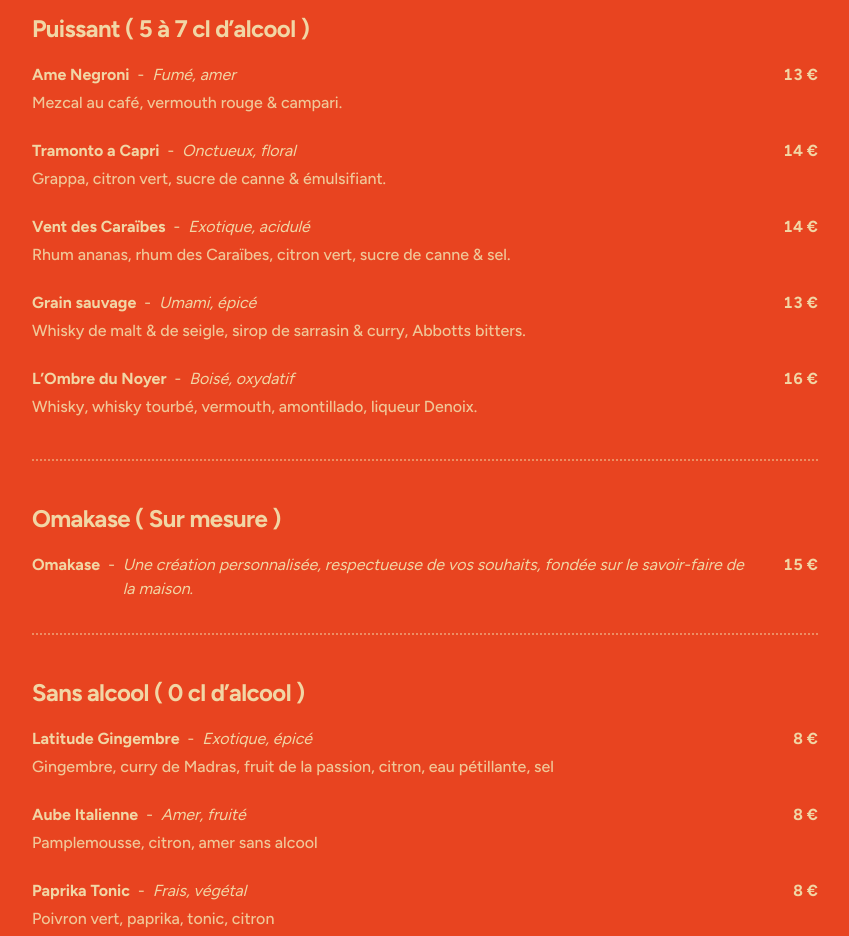
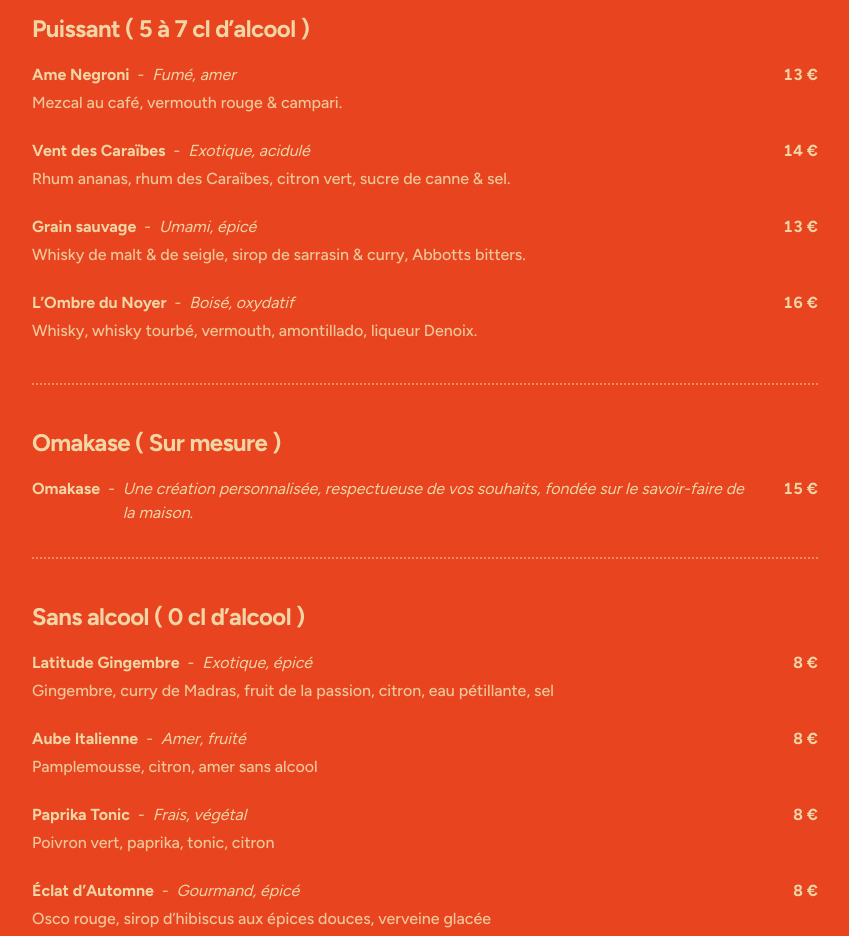
Before and after one commit to MisterPingouin/olme-site, a Next.js app: page / in a window 1280 px wide. Shown: the part 1660-2596 px from the top of the page, without its empty margins (32-881 px from the left). Built offline with nearby package versions, Linux system fonts and the light colour scheme.

Commit message:
update content

```diff
--- a/src/app/data/content.tsx
+++ b/src/app/data/content.tsx
@@ -62,6 +62,11 @@ export const SOFTS: SoftItem[] = [
   price: 5,
   sizeCl: 33,
 },
+  {
+    name: "Uma - Orangeade Bio",
+    price: 6,
+    sizeCl: 33,
+  },
   {
     name: "Uma - Ginger Beer Bio",
     price: 6,
@@ -236,11 +241,11 @@ export const MIXO_SECTIONS: CocktailSection[] = [
   notes: "Fumé, amer — Mezcal au café, vermouth rouge & campari.",
   price: 13,
 },
-      {
-        name: "Tramonto a Capri",
-        notes: "Onctueux, floral — Grappa, citron vert, sucre de canne & émulsifiant.",
-        price: 14,
-      },
+      // {
+      //   name: "Tramonto a Capri",
+      //   notes: "Onctueux, floral — Grappa, citron vert, sucre de canne & émulsifiant.",
+      //   price: 14,
+      // },
       {
         name: "Vent des Caraïbes",
         notes:
```
